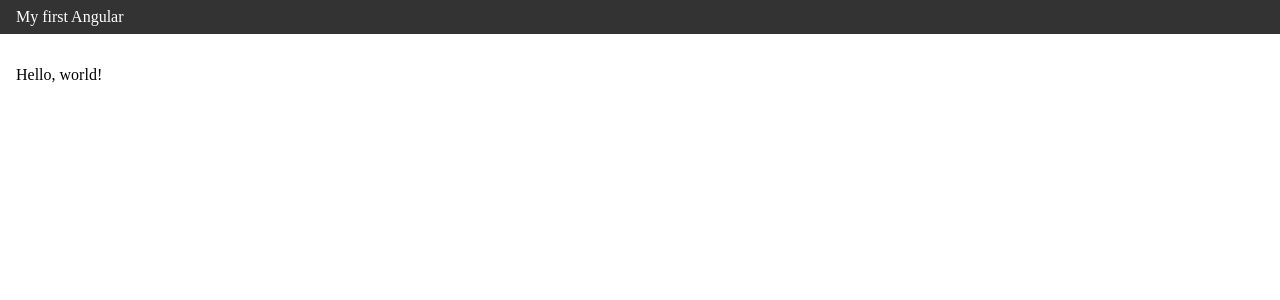
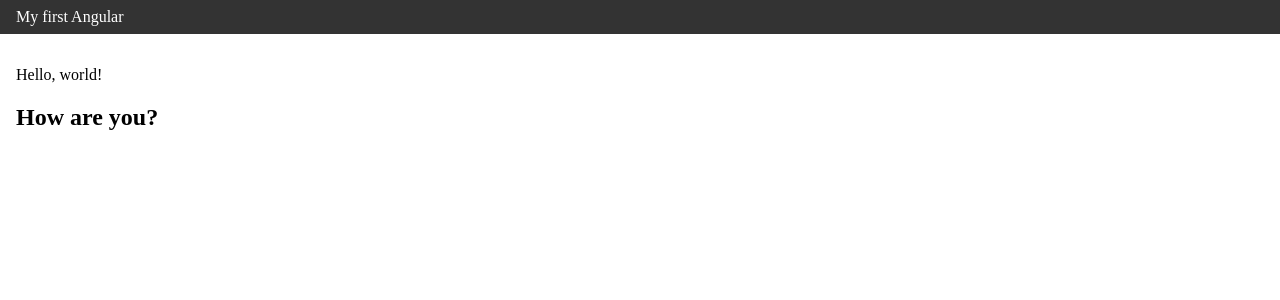
Before and after one commit to saadtresayyed10/learning-angular, an Angular app: page / in a window 1280 px wide. Shown: the top 300 px of the page. Built offline with nearby package versions, Linux system fonts and the light colour scheme.

Commit message:
Passing data from parent to child component (props)

```diff
--- /dev/null
+++ b/src/app/components/greetings/greetings.component.html
@@ -0,0 +1 @@
+<h2>{{message()}}</h2>
--- /dev/null
+++ b/src/app/components/greetings/greetings.component.ts
@@ -0,0 +1,12 @@
+import { Component, input } from '@angular/core';
+
+@Component({
+  selector: 'app-greetings',
+  standalone: true,
+  imports: [],
+  templateUrl: './greetings.component.html',
+  styleUrl: './greetings.component.scss',
+})
+export class GreetingsComponent {
+  message = input('Hey there');
+}
--- a/src/app/home/home.component.html
+++ b/src/app/home/home.component.html
@@ -1,3 +1,4 @@
 <div class="main">
     <p>{{myVar}}, world!</p>
+    <app-greetings [message]="message" />
 </div>
--- a/src/app/home/home.component.ts
+++ b/src/app/home/home.component.ts
@@ -1,12 +1,14 @@
 import { Component } from '@angular/core';
+import { GreetingsComponent } from '../components/greetings/greetings.component';
 
 @Component({
   selector: 'app-home',
   standalone: true,
-  imports: [],
+  imports: [GreetingsComponent],
   templateUrl: './home.component.html',
   styleUrl: './home.component.scss',
 })
 export class HomeComponent {
   myVar = 'Hello';
+  message = 'How are you?';
 }
```
Also changed, not shown: src/app/components/greetings/greetings.component.scss (added), 1 other file (tests, documents, lock files or other folders).
